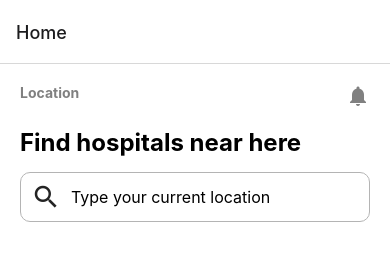
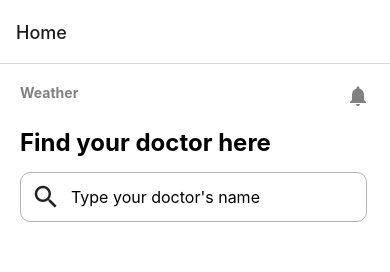
Before and after one commit to AnhCaooo/App-Doctor, a React Native app: screen /Home in a window 390 px wide. Shown: the top 272 px of the page. Built offline with nearby package versions, Linux system fonts and the light colour scheme.

Commit message:
Modify HomeScreen template

```diff
--- a/components/HomeScreen.js
+++ b/components/HomeScreen.js
@@ -9,21 +9,20 @@ export default function HomeScreen() {
     <View style={styles.container}>
       <View style={styles.header}>
         <Text style={{ fontSize: 14, fontWeight: "bold", color: "grey" }}>
-          Location
+          Weather
         </Text>
         <Icon name="notifications" size={24} color={"grey"} />
       </View>
       <View style={styles.header}>
-        <Text style={styles.textHeader}>Find hospitals near here</Text>
+        <Text style={styles.textHeader}>Find your doctor here</Text>
       </View>
       <ScrollView showsVerticalScrollIndicator={false}>
         <View style={styles.serachInputContainer}>
           <Icon name="search" size={30} style={{ marginLeft: 10 }} />
           <TextInput
-            placeholder="Type your current location"
+            placeholder="Type your doctor's name"
             style={{ fontSize: 16, paddingLeft: 10 }}
           />
-          <Icon name="tune" size={30} style={{ marginLeft: 70 }} />
         </View>
       </ScrollView>
       <View style={styles.header}>
@@ -53,7 +52,7 @@ const styles = StyleSheet.create({
     backgroundColor: "white",
     marginTop: 15,
     marginLeft: 20,
-    marginRight: 20,
+    marginRight: 23,
     borderRadius: 10,
     flexDirection: "row",
     alignItems: "center",
```
